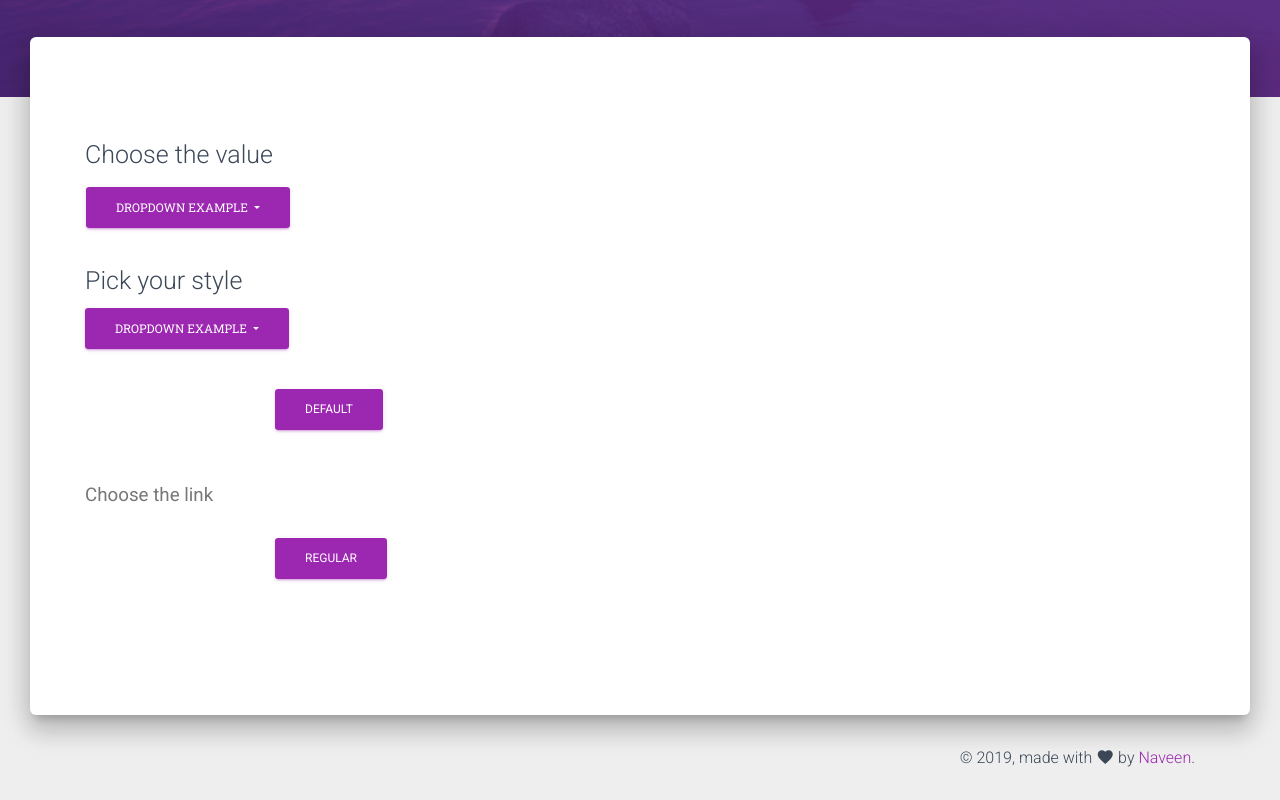
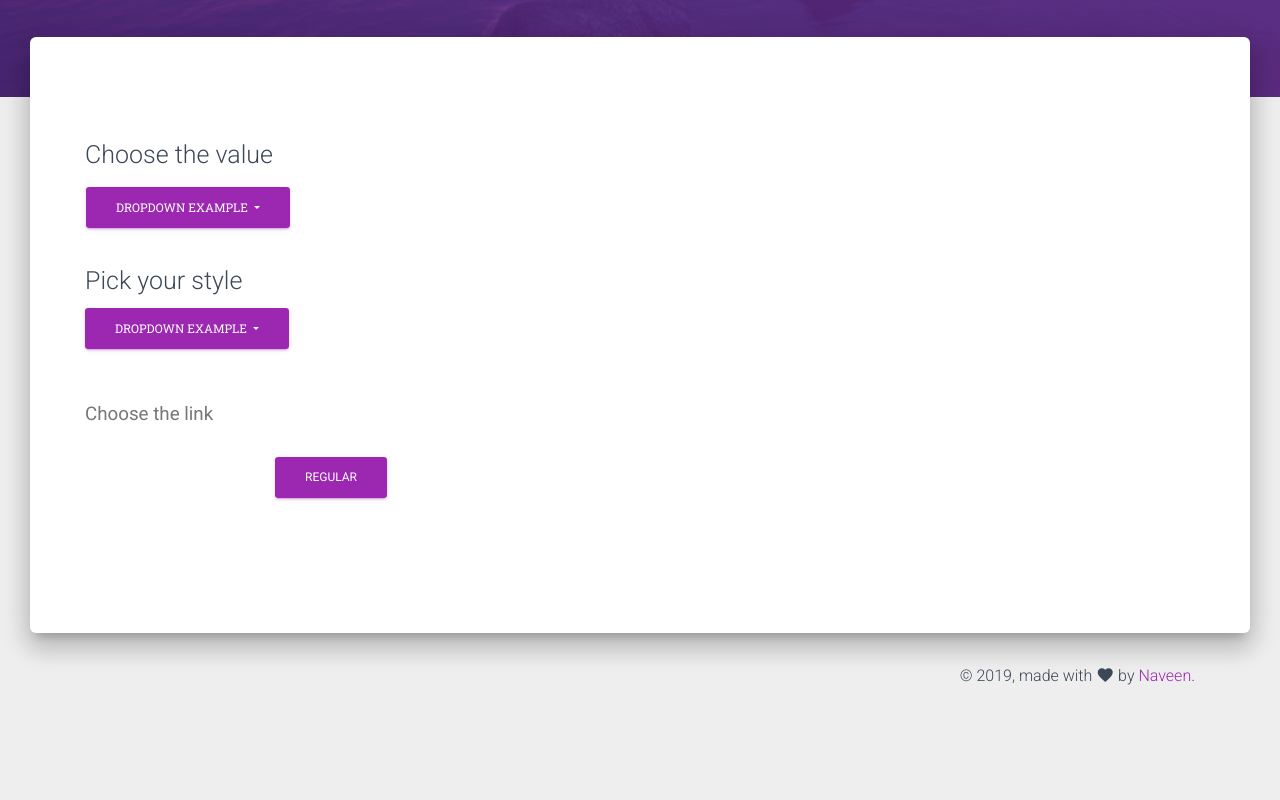
Before and after one commit to Naveen204HG/NaveenGit, a website: page material-kit-html-v2.0.5/index.html in a window 1280 px wide. Shown: the part 623-1423 px from the top of the page. After the commit the page ends 1341 px from the top, so only its background shows below. Drawn offline with Linux system fonts and the light colour scheme; some packages are replaced by stand-ins of ours.

Commit message:
2nd commit

```diff
--- a/material-kit-html-v2.0.5/index.html
+++ b/material-kit-html-v2.0.5/index.html
@@ -71,12 +71,7 @@
   </ul>
 </div>
           </div>
-          <div class="row">
-            <div class="col-md-8 ml-auto mr-auto">
-              <button class="btn btn-primary">Default</button>
 
-            </div>
-          </div>
           <div class="title">
             <h3>
               <small>Choose the link</small>
```
